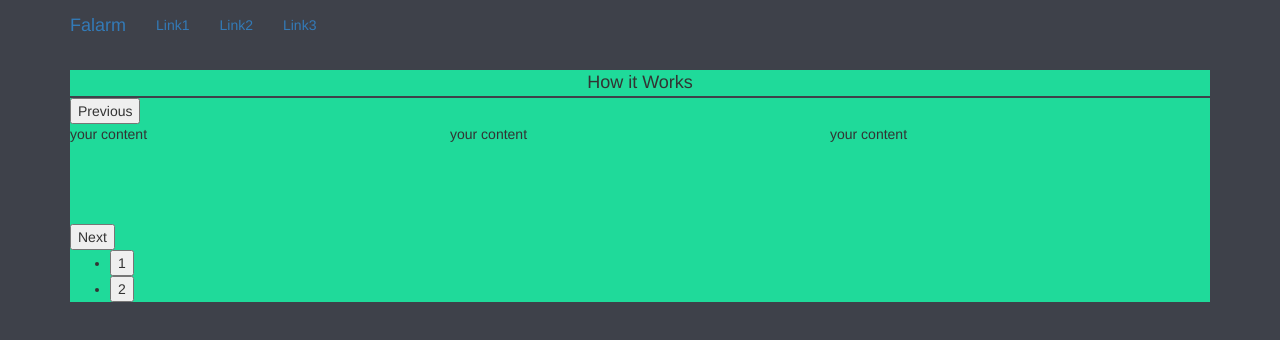
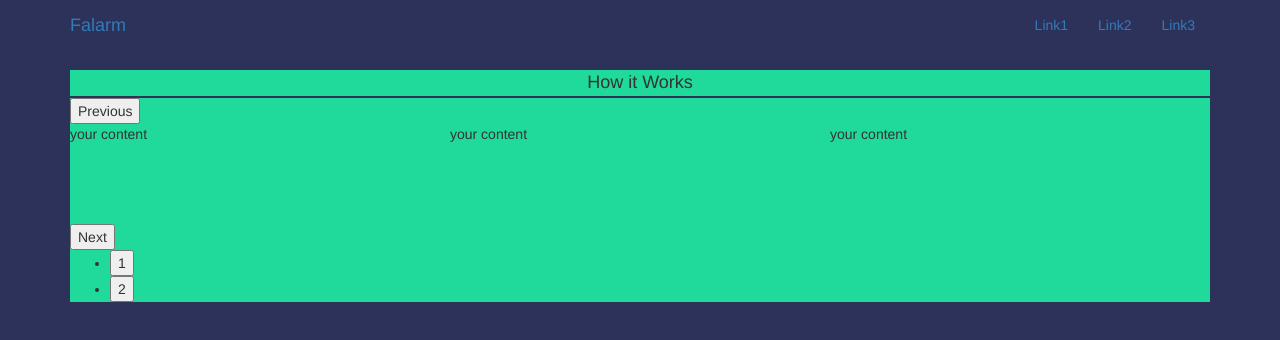
Before and after one commit to vrali/falarm, a website: page src/index.html in a window 1280 px wide. Drawn offline with nearby package versions, Linux system fonts and the light colour scheme.

Commit message:
ok changes

```diff
--- a/less/site.less
+++ b/less/site.less
@@ -4,7 +4,7 @@
 @lines: #F5EACD;
 @font: 14px;
 body {
-background-color : @background;
+background-color : spin(saturate(@background, 25%), 8);
 }
 
 .seperator{
--- a/src/index.html
+++ b/src/index.html
@@ -18,7 +18,7 @@
                    <a class="navbar-brand" href="#">Falarm</a>
             </div>
             <div class="navbar-collapse collapse">
-                    <ul class="nav navbar-nav">
+                    <ul class="nav navbar-nav pull-right">
                         <li><a href="#">Link1</a></li>
                         <li><a href="#">Link2</a></li>
                         <li><a href="#">Link3</a></li>
@@ -40,6 +40,7 @@
     <script type="text/javascript" src="lib/jquery/jquery.js"></script>
 <script type="text/javascript" src="lib/slick-carousel/slick.min.js"></script>
 <script type="text/javascript" src="js/slickstarter.js"></script>
+<script type="text/javascript" src="lib/angular/angular.js"></script>
 
 </body>
 </html>
```
Also changed, not shown: src/css/site.css.
